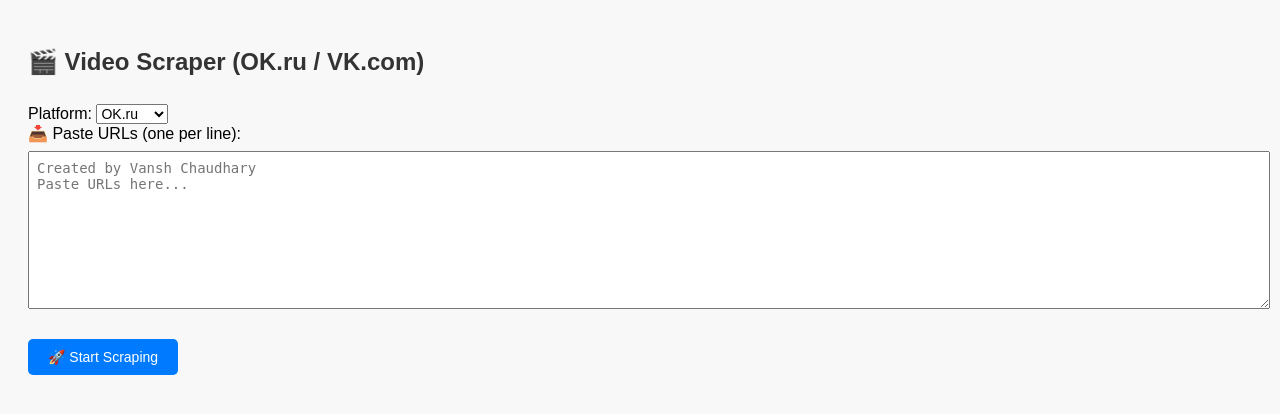
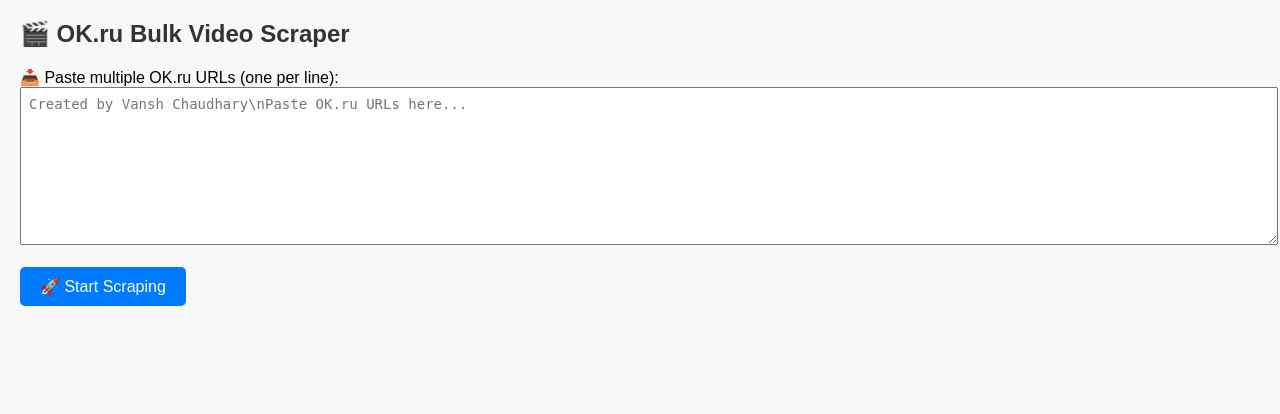
Before and after one commit to vchaudhary-eng/ok-scraper, a FastAPI app: page / in a window 1280 px wide. Shown: the top 414 px of the page. Run offline with FastAPI, Linux system fonts and the light colour scheme.

Commit message:
Update index.html

```diff
--- a/templates/index.html
+++ b/templates/index.html
@@ -2,36 +2,30 @@
 <html lang="en">
 <head>
   <meta charset="UTF-8">
-  <title>🎥 Video Scraper</title>
+  <title>🎥 OK.ru Video Scraper</title>
   <style>
-    body { font-family: Arial; background: #f8f8f8; padding: 20px; }
+    body { font-family: Arial, sans-serif; margin: 20px; background: #f8f8f8; }
     h2 { color: #333; }
-    select, textarea, button { font-size: 14px; margin-top: 8px; }
-    textarea { width: 100%; height: 140px; padding: 8px; }
-    button { background: #007BFF; color: white; border: none; padding: 10px 20px; border-radius: 5px; }
+    textarea { width: 100%; height: 140px; font-size: 14px; padding: 8px; }
+    button { padding: 10px 20px; font-size: 16px; background: #007BFF; color: white; border: none; border-radius: 5px; cursor: pointer; }
     button:hover { background: #0056b3; }
     table { width: 100%; border-collapse: collapse; margin-top: 20px; }
-    th, td { border: 1px solid #ccc; padding: 8px; font-size: 14px; }
+    th, td { padding: 8px; border: 1px solid #ccc; font-size: 14px; }
     th { background: #eee; }
     .loading { color: orange; }
+    .success { color: green; }
     .error { color: red; }
     #copyBtn { margin-top: 10px; background-color: #28a745; }
     #copyBtn:hover { background-color: #218838; }
   </style>
 </head>
 <body>
-  <h2>🎬 Video Scraper (OK.ru / VK.com)</h2>
+  <h2>🎬 OK.ru Bulk Video Scraper</h2>
 
   <form id="scrapeForm">
-    <label>Platform:</label>
-    <select id="platformSelect">
-      <option value="okru">OK.ru</option>
-      <option value="vk">VK.com</option>
-    </select><br>
-
-    <label>📥 Paste URLs (one per line):</label><br>
-    <textarea id="urlInput" placeholder="Created by Vansh Chaudhary&#10;Paste URLs here..."></textarea>
-    <br><br>
+    <label>📥 Paste multiple OK.ru URLs (one per line):</label><br>
+    <textarea id="urlInput" placeholder="Created by Vansh Chaudhary\nPaste OK.ru URLs here..."></textarea>
+<br><br>
     <button type="submit">🚀 Start Scraping</button>
   </form>
 
@@ -57,7 +51,6 @@
   <script>
     const form = document.getElementById('scrapeForm');
     const textarea = document.getElementById('urlInput');
-    const platformSelect = document.getElementById('platformSelect');
     const table = document.getElementById('resultsTable');
     const tbody = table.querySelector('tbody');
     const copyBtn = document.getElementById('copyBtn');
@@ -65,12 +58,11 @@
     form.addEventListener('submit', async function (e) {
       e.preventDefault();
       const urls = textarea.value.trim().split('\n').filter(Boolean);
-      const platform = platformSelect.value;
+      tbody.innerHTML = '';
       if (urls.length === 0) return;
 
       table.style.display = 'table';
       copyBtn.style.display = 'inline-block';
-      tbody.innerHTML = '';
 
       for (let i = 0; i < urls.length; i++) {
         const url = urls[i];
@@ -78,12 +70,8 @@
         row.innerHTML = `<td>${i + 1}</td><td>${url}</td><td colspan="7" class="loading">⏳ Scraping...</td>`;
 
         try {
-          const formData = new FormData();
-          formData.append('urls', url);
-          formData.append('platform', platform);
-
-          const res = await fetch('/api/scrape', { method: 'POST', body: formData });
-          const [data] = await res.json();
+          const res = await fetch(`/api/scrape?url=${encodeURIComponent(url)}`);
+          const data = await res.json();
 
           row.innerHTML = `
             <td>${i + 1}</td>
@@ -97,21 +85,34 @@
             <td>${data.profile_url ? `<a href="${data.profile_url}" target="_blank">${data.profile_url}</a>` : 'N/A'}</td>
           `;
         } catch (err) {
-          row.innerHTML = `<td>${i + 1}</td><td>${url}</td><td colspan="7" class="error">❌ Error scraping</td>`;
+          row.innerHTML = `
+            <td>${i + 1}</td>
+            <td>${url}</td>
+            <td colspan="7" class="error">❌ Error scraping</td>
+          `;
         }
       }
     });
 
     copyBtn.addEventListener('click', function () {
+      let text = '';
+      const headers = [...table.querySelectorAll('thead th')].map(th => th.innerText.trim()).join('\t');
+      text += headers + '\n';
+
       const rows = [...tbody.querySelectorAll('tr')];
-      let text = [...table.querySelectorAll('thead th')].map(th => th.innerText.trim()).join('\t') + '\n';
       for (const row of rows) {
-        text += [...row.querySelectorAll('td')].map(td => td.innerText.trim()).join('\t') + '\n';
+        const cols = [...row.querySelectorAll('td')].map(td => td.innerText.trim()).join('\t');
+        text += cols + '\n';
       }
+
       navigator.clipboard.writeText(text).then(() => {
         copyBtn.innerText = '✅ Copied!';
-        setTimeout(() => copyBtn.innerText = '📋 Copy Table', 1500);
-      }).catch(() => alert('Clipboard copy failed. Try again.'));
+        setTimeout(() => {
+          copyBtn.innerText = '📋 Copy Table';
+        }, 1500);
+      }).catch(() => {
+        alert('Clipboard copy failed. Try again.');
+      });
     });
   </script>
 </body>
```
